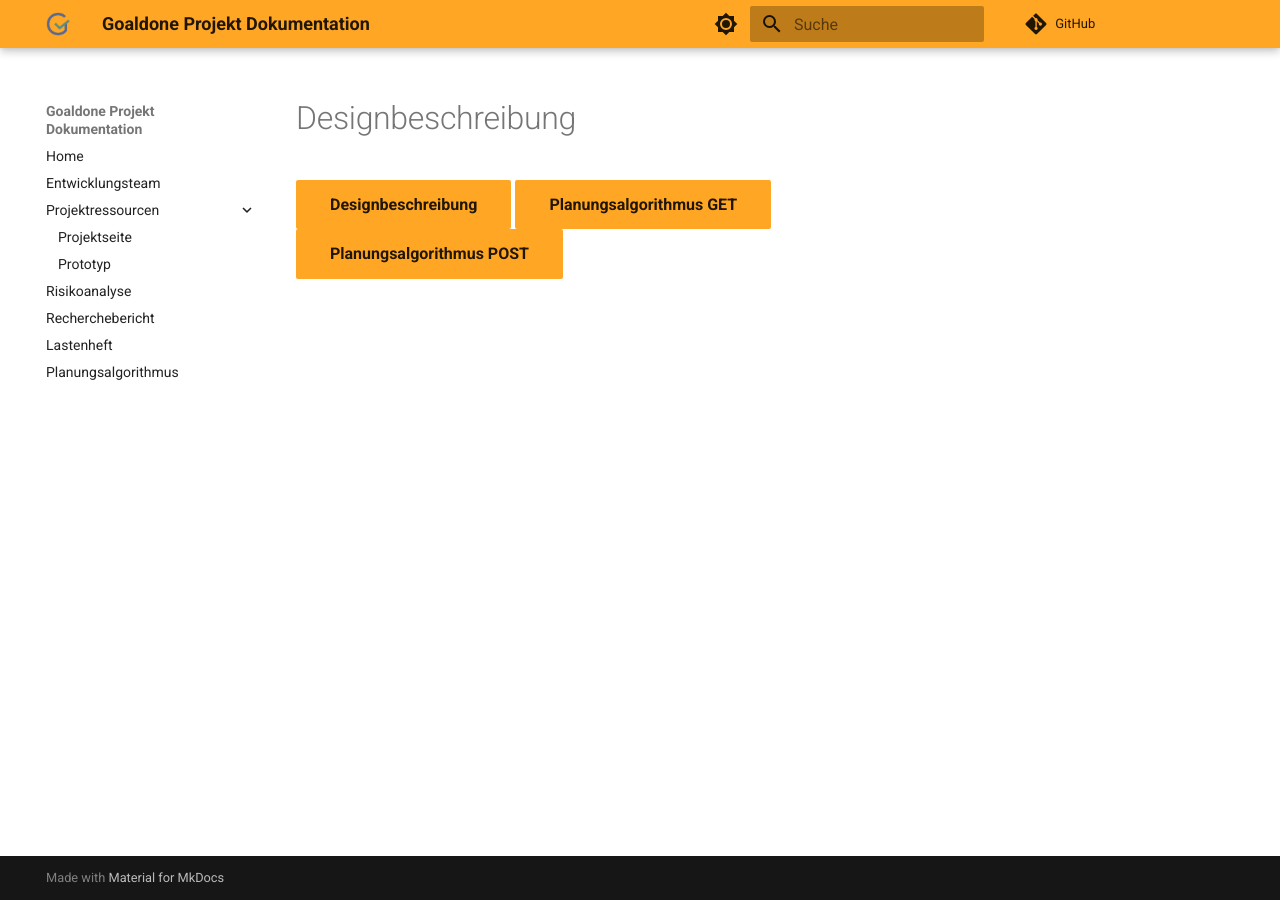
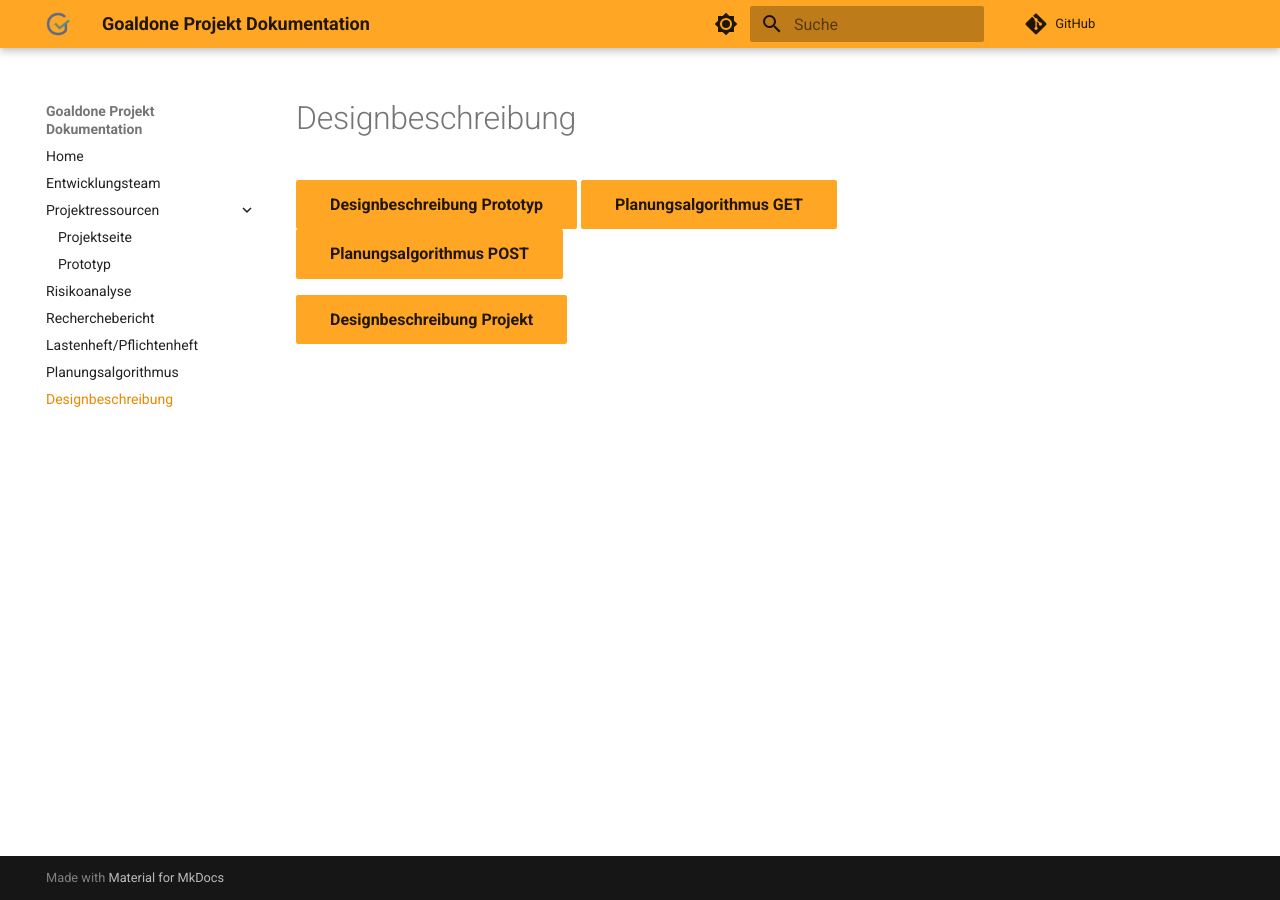
Before and after one commit to goaldone-dhbw/goaldone-projektseite, an MkDocs documentation site: the page built from docs/designbeschreibung.md, in a window 1280 px wide. Built offline with MkDocs 1.6.1 and Material for MkDocs 9.7.7, drawn with Linux system fonts in a browser that asks for light colours; comment, search, counter and statistics services are not loaded.

Commit message:
Designbeschreibung, Glossar, Pflichtenheft hinzugefügt

```diff
--- a/docs/designbeschreibung.md
+++ b/docs/designbeschreibung.md
@@ -1,5 +1,7 @@
 # Designbeschreibung
 
-[Designbeschreibung](assets/Designbeschreibung.pdf){ .md-button .md-button--primary }
+[Designbeschreibung Prototyp](assets/Designbeschreibung.pdf){ .md-button .md-button--primary }
 [Planungsalgorithmus GET](assets/algorithmusGET.png){ .md-button .md-button--primary }
 [Planungsalgorithmus POST](assets/algorithmusPOST.png){ .md-button .md-button--primary }
+
+[Designbeschreibung Projekt](assets/DesignbeschreibungProjekt.pdf){ .md-button .md-button--primary }
--- a/mkdocs.yml
+++ b/mkdocs.yml
@@ -46,5 +46,6 @@ nav:
       - Prototyp: prototyp.md
   - Risikoanalyse: risikoanalyse.md
   - Recherchebericht: recherchebericht.md
-  - Lastenheft: lastenheft.md
+  - Lastenheft/Pflichtenheft: lasten_pflichtenheft.md
   - Planungsalgorithmus: planungsalgorithmus.md
+  - Designbeschreibung: designbeschreibung.md
```
Also changed, not shown: docs/lasten_pflichtenheft.md (added, +9 -0 lines), docs/lastenheft.md (deleted, +0 -3 lines), 4 other files.
